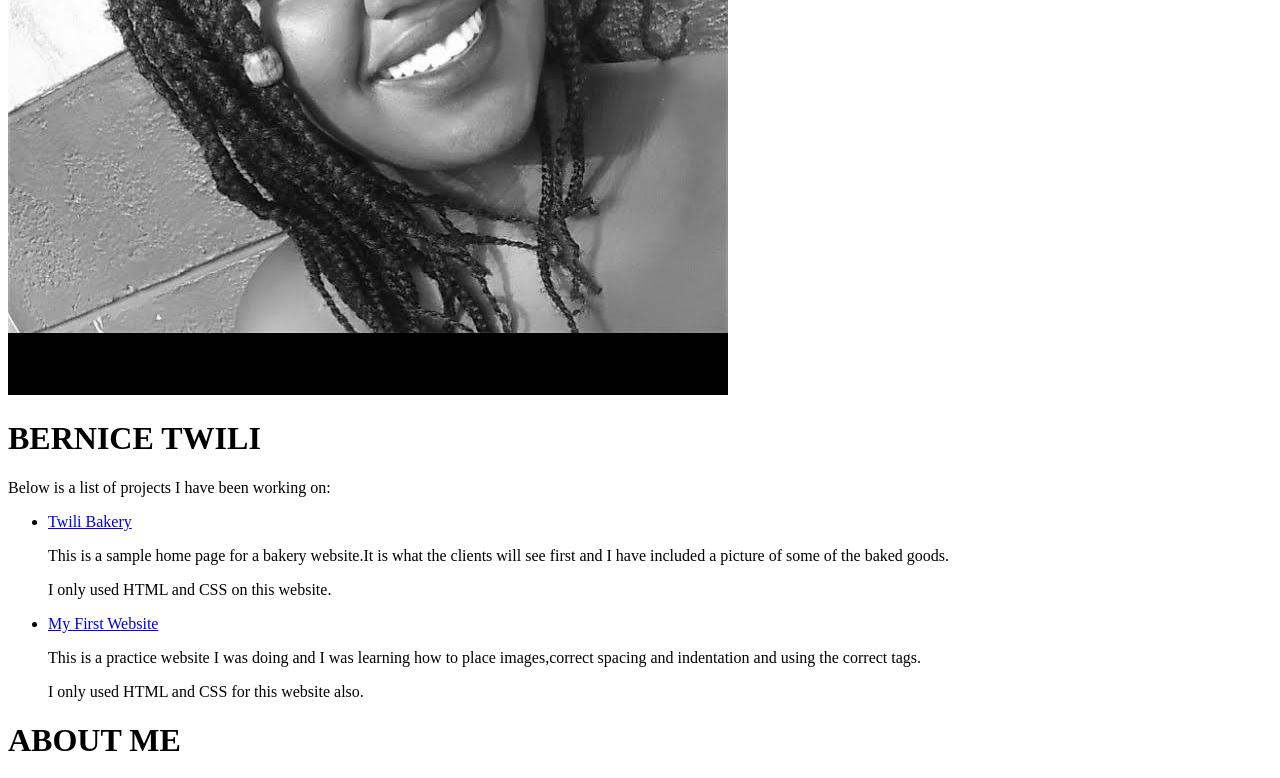
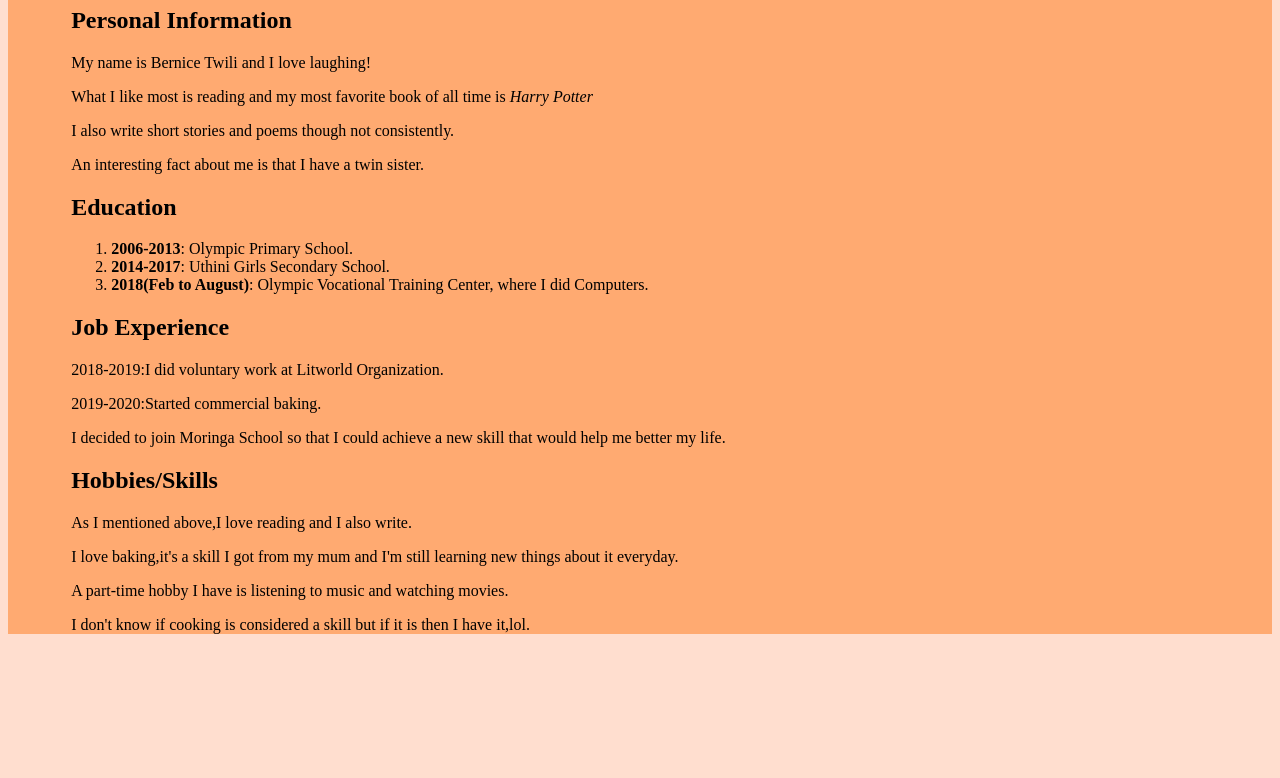
Before and after one commit to Bernicetwili/independent-project, a plain HTML site: page index.html in a window 1280 px wide. Shown: the part 393-1171 px from the top of the page. After the commit the page ends 1043 px from the top, so only its background shows below. Drawn offline with Linux system fonts and the light colour scheme.

Commit message:
properly link css to html

```diff
--- a/index.html
+++ b/index.html
@@ -2,7 +2,7 @@
 <html>
     <head>
         <title>Portfolio Landig Page</title>
-        <link rel="stylesheet" href="home.css" type="text/css">
+        <link rel="stylesheet" href="index.css" type="text/css">
     </head>
     <body>
         <img src="img/bernice.jpg" alt="image of bernice">
```
